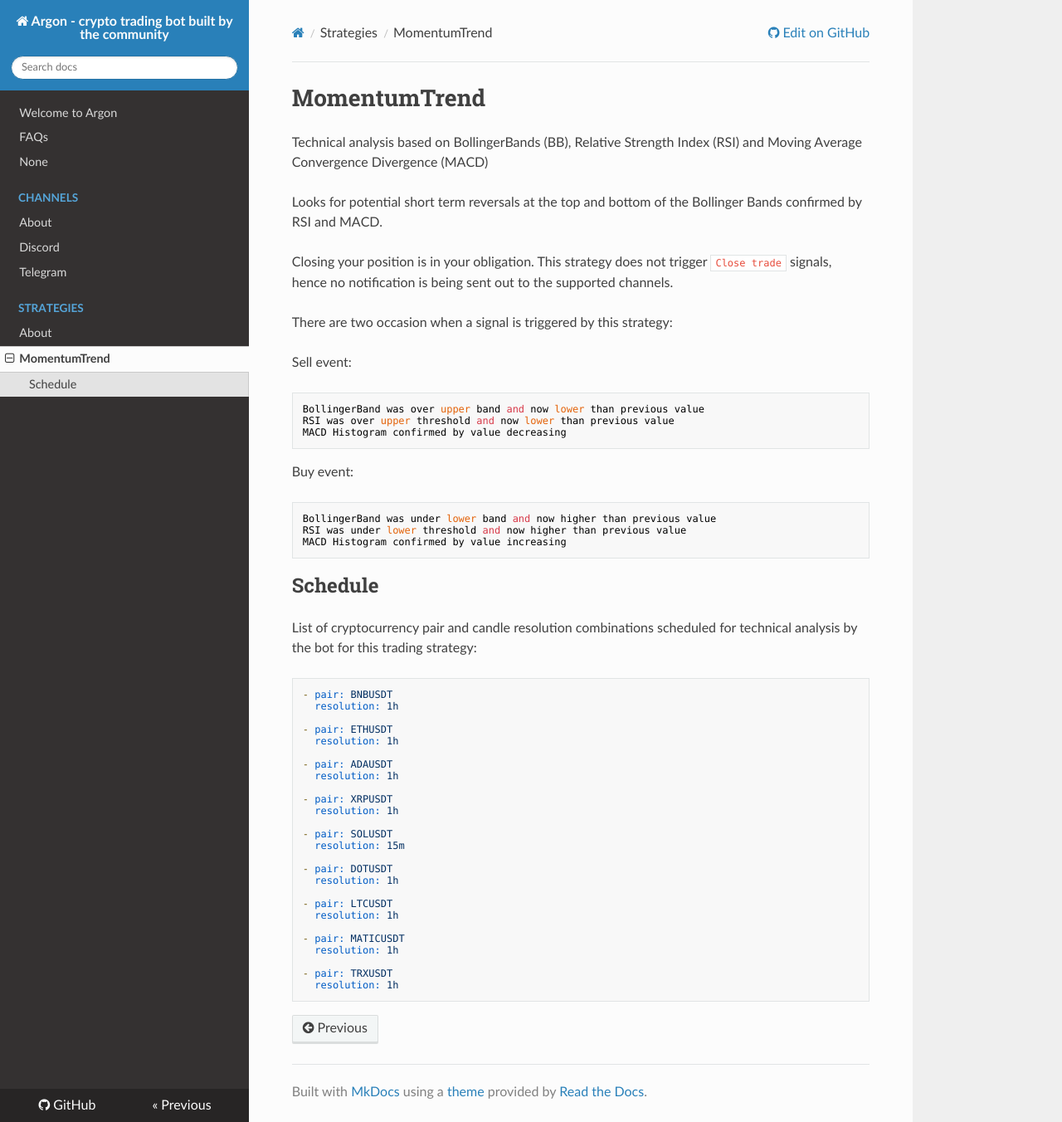
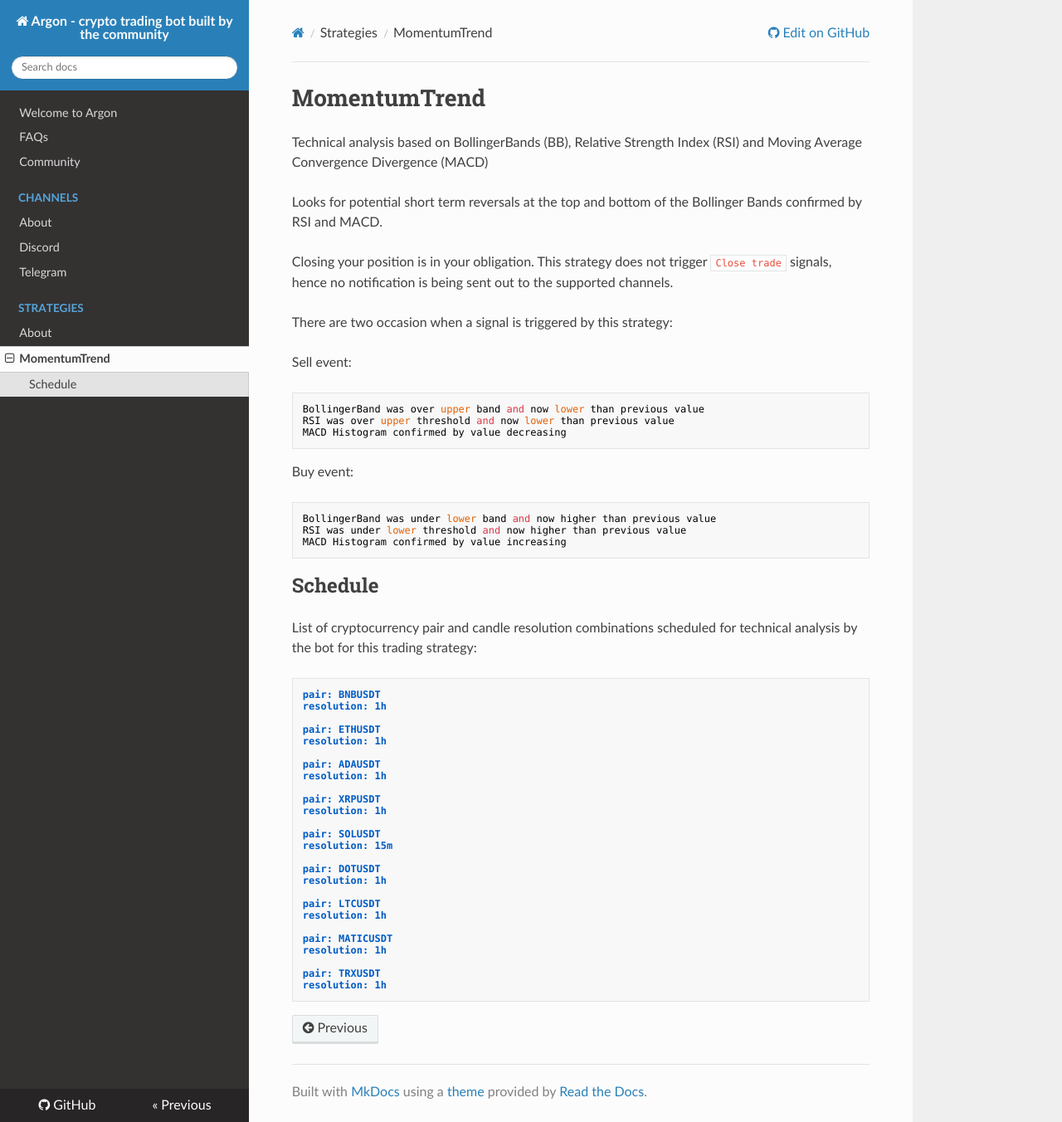
Before and after one commit to huetterma/argon, an MkDocs documentation site: the page built from docs/strategies/MomentumTrend.md, in a window 1280 px wide and 1352 px high. Shown: the whole window at 83% size. Built offline with MkDocs 1.6.1, drawn with Linux system fonts in a browser that asks for light colours; nearby versions of some CDN libraries.

Commit message:
DOCS: update

````diff
--- a/docs/strategies/MomentumTrend.md
+++ b/docs/strategies/MomentumTrend.md
@@ -29,30 +29,30 @@ MACD Histogram confirmed by value increasing
 List of cryptocurrency pair and candle resolution combinations scheduled for technical analysis by the bot for this trading strategy:
 
 ```
-- pair: BNBUSDT
-  resolution: 1h
+pair: BNBUSDT
+resolution: 1h
 
-- pair: ETHUSDT
-  resolution: 1h
+pair: ETHUSDT
+resolution: 1h
 
-- pair: ADAUSDT
-  resolution: 1h
+pair: ADAUSDT
+resolution: 1h
 
-- pair: XRPUSDT
-  resolution: 1h
+pair: XRPUSDT
+resolution: 1h
 
-- pair: SOLUSDT
-  resolution: 15m
+pair: SOLUSDT
+resolution: 15m
 
-- pair: DOTUSDT
-  resolution: 1h
+pair: DOTUSDT
+resolution: 1h
 
-- pair: LTCUSDT
-  resolution: 1h
+pair: LTCUSDT
+resolution: 1h
 
-- pair: MATICUSDT
-  resolution: 1h
+pair: MATICUSDT
+resolution: 1h
 
-- pair: TRXUSDT
-  resolution: 1h
+pair: TRXUSDT
+resolution: 1h
 ```
````
Also changed, not shown: README.md (added, +5 -0 lines), docs/Community.md (added, +5 -0 lines), docs/channels/Discord.md (+2 -2 lines), docs/channels/Telegram.md (+5 -1 lines).
